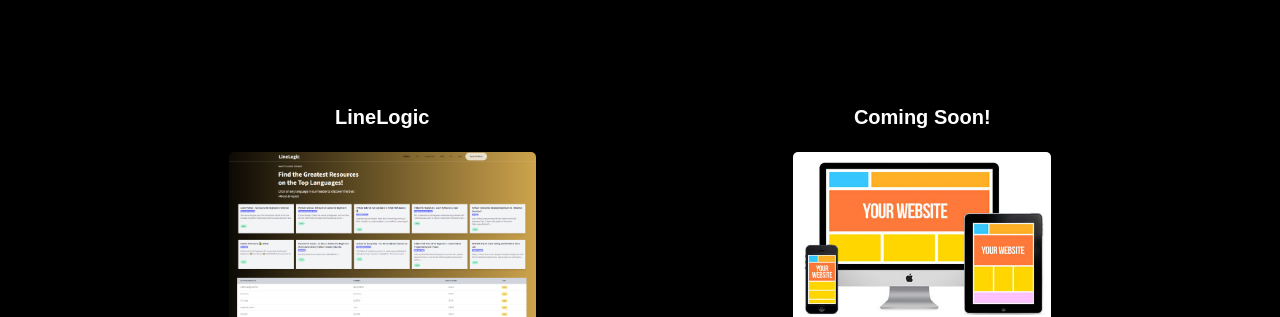
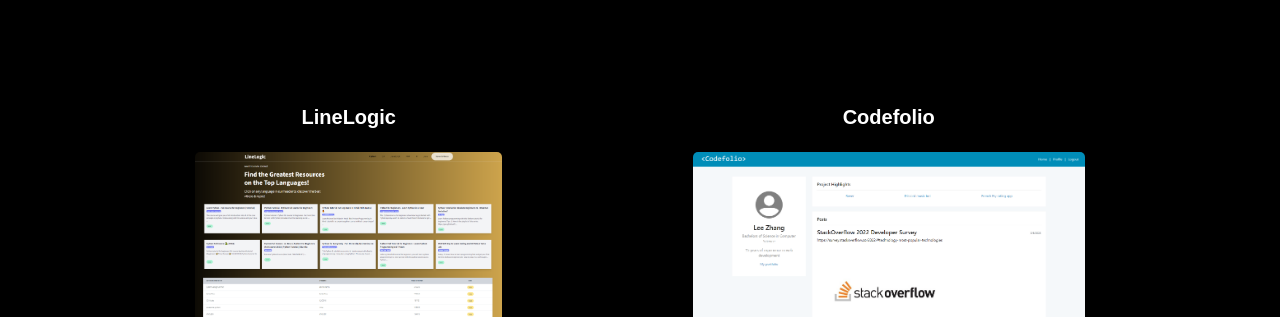
Before and after one commit to MannyAulakh/Module-2-Challenge, a plain HTML site: page index.html in a window 1280 px wide. Shown: the part 1759-2076 px from the top of the page. Drawn offline with Linux system fonts and the light colour scheme.

Commit message:
added project 2

```diff
--- a/index.html
+++ b/index.html
@@ -57,8 +57,8 @@
             </section>
 
             <section>
-                <h3>Coming Soon!</h3>
-                <a href="https://mastermind.fims.uwo.ca/wp-content/uploads/2019/04/coming-soon-1-1024x545.jpg"><img class="websiteimage" src="images/website 1.jpg" alt="Other Work 4"></a>
+                <h3>Codefolio</h3>
+                <a href="https://frozen-brushlands-64969.herokuapp.com/login"><img class="websiteimage" src="images/codefolio.png" alt="Other Work 4"></a>
             </section>
         </div>
     </main>
```
Also changed, not shown: images/codefolio.png (added).
